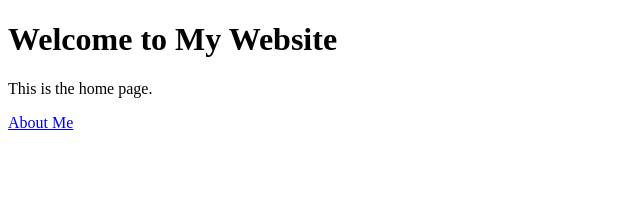
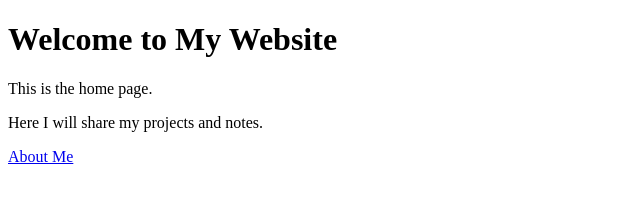
Before and after one commit to TejasKumat8/my-website, a plain HTML site: page index.html in a window 1280 px wide. Shown: the whole page, without its empty margins (0-640 px from the left). Drawn offline with Linux system fonts and the light colour scheme.

Commit message:
Update home page content

```diff
--- a/index.html
+++ b/index.html
@@ -6,6 +6,7 @@
 <body>
     <h1>Welcome to My Website</h1>
     <p>This is the home page.</p>
+    <p>Here I will share my projects and notes.</p>
     <a href="about.html">About Me</a>
 </body>
 </html>
```
